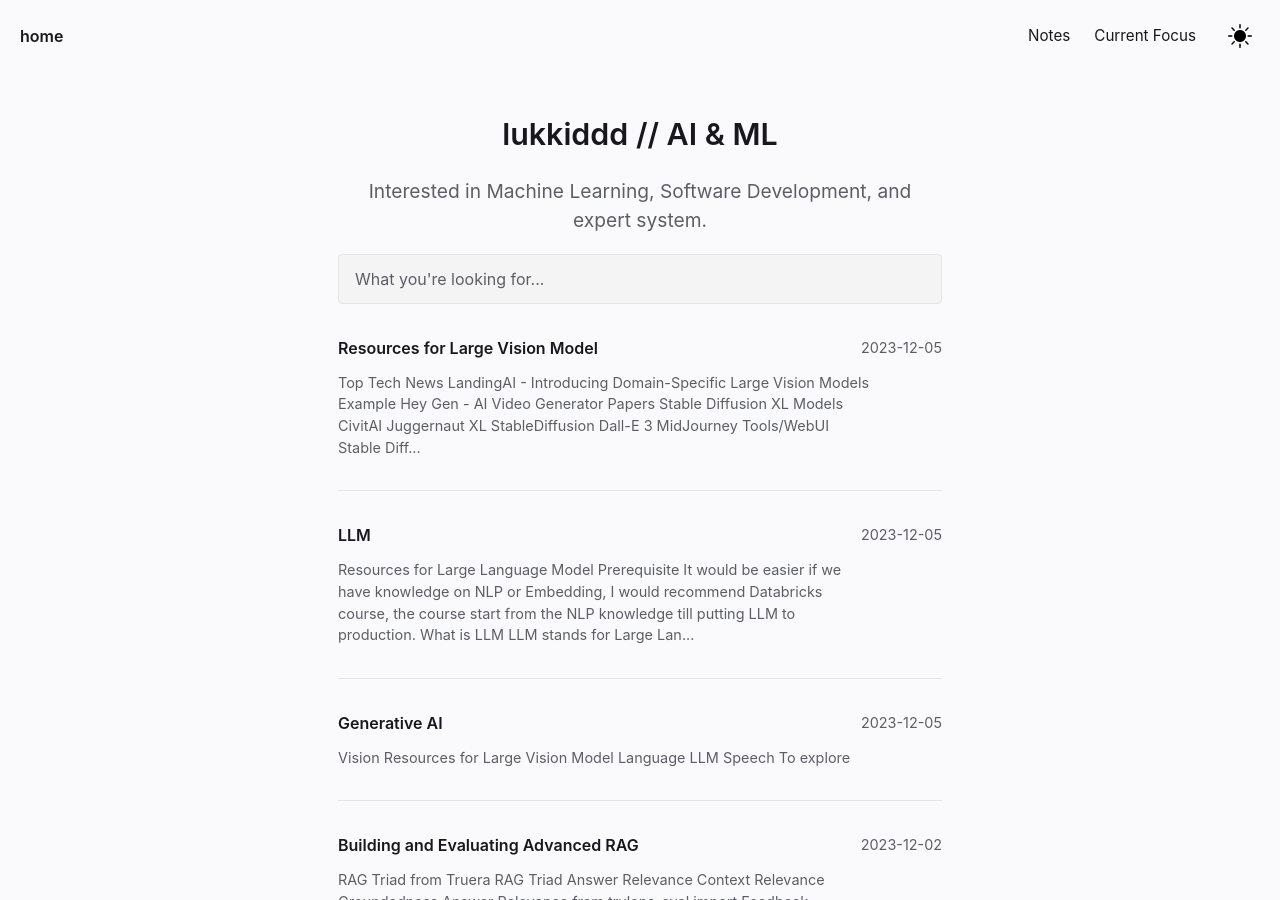
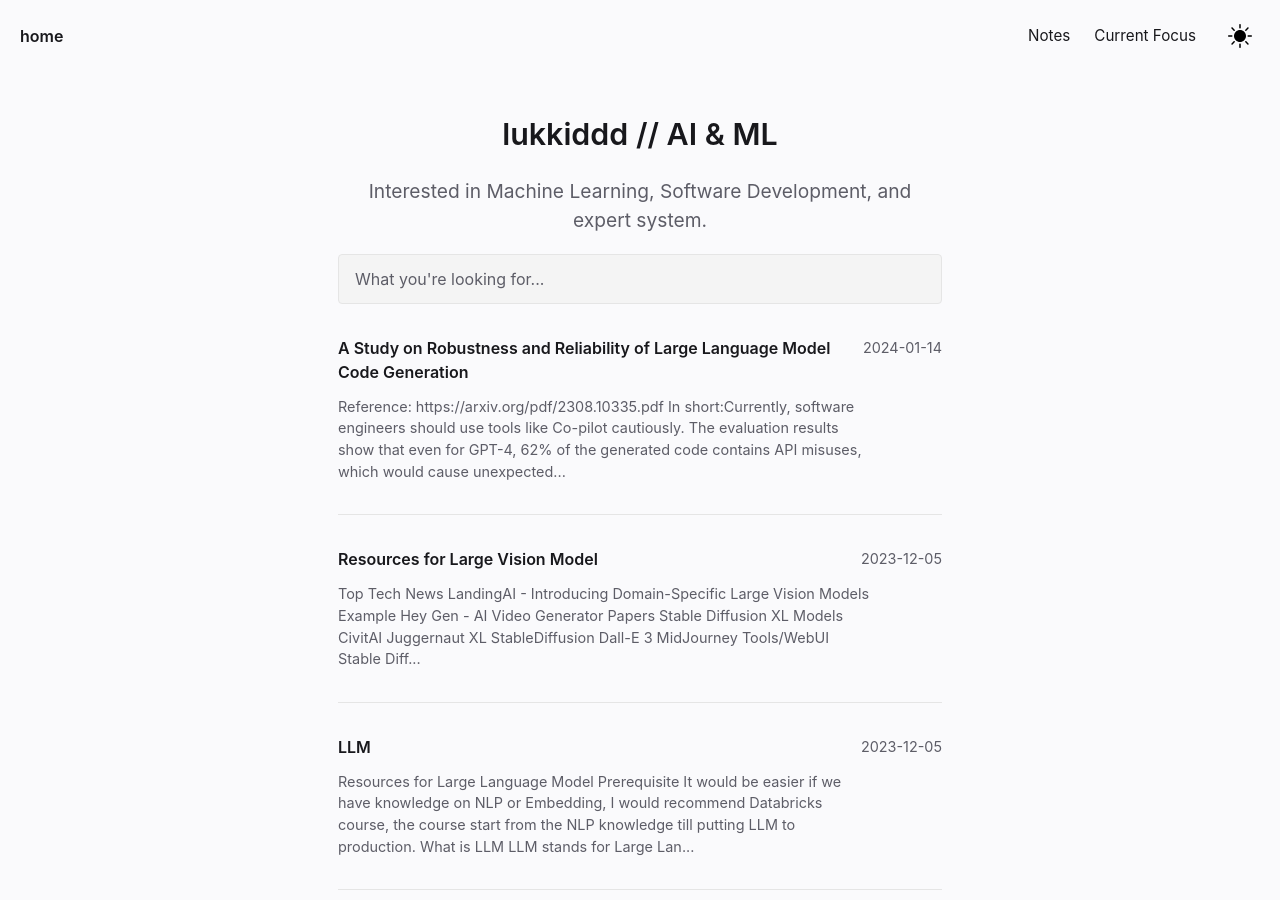
Before and after one commit to lukkiddd/lukkiddd.github.io, a Jekyll site: the page built from pages/index.md, in a window 1280 px wide and 900 px high. Built offline with Jekyll 4.4.1, drawn with Linux system fonts in a browser that asks for light colours.

Commit message:
Add new note on llm

```diff
--- /dev/null
+++ b/_notes/Public/A Study on Robustness and Reliability of Large Language Model Code Generation.md
@@ -0,0 +1,29 @@
+---
+title: A Study on Robustness and Reliability of Large Language Model Code Generation
+notetype: feed
+date: 2024-01-14
+---
+**Reference**: [https://arxiv.org/pdf/2308.10335.pdf](https://arxiv.org/pdf/2308.10335.pdf)
+
+**In short**:Currently, software engineers should use tools like Co-pilot cautiously.
+
+The evaluation results show that even for GPT-4, 62% of the generated code contains API misuses, which would cause unexpected consequences if the code is introduced into real-world software.
+
+Therefore, it is essential to contemplate the code reliability while evaluating the code generation by large language models.
+
+![Result of checking API Usage from LLMs - Figure 3](/assets/img/a-study-on-robustness-llm.png)
+
+**For LLM Practitioners**:
+- Improvement in the base model helps.
+- Fine-tuning the model helps.
+- Prompt engineering helps.
+
+
+**Findings**:
+1. Answers to real-world coding questions from state-of-the-art large language models often have API misuse issues.
+2. Among all answers containing executable code, 57-70% of the code snippets in LLM answers contain API misuse, potentially leading to severe consequences in production.
+3. Irrelevant short examples do not decrease the API misuse rate but trigger more valid answers, proving effective for benchmarking model performance.
+4. Some LLMs can learn from correct usage examples, reducing the API misuse rate.
+5. GPT-4 produces the highest number of answers containing executable code. Different LLMs show varying misuse rates for benchmark APIs.
+
+#llm
--- a/_notes/Public/Resources for Large Language Model.md
+++ b/_notes/Public/Resources for Large Language Model.md
@@ -42,6 +42,9 @@ After some learnings, I have tried to summarise my understanding into different
 - [x] [Don't Build AI Products The Way Everyone Else Is Doing It - Builder.io](https://www.youtube.com/watch?v=bRFLE9qi3t8)
 - [ ] [Cohere Reranking](https://docs.cohere.com/docs/reranking)
 - [ ] [HyDE](https://boston.lti.cs.cmu.edu/luyug/HyDE/HyDE.pdf)
+
+**Research Paper**
+- [x] [[A Study on Robustness and Reliability of Large Language Model Code Generation]]
 
 
 ### Prompting
```
Also changed, not shown: _notes/Public/LLM.md (+1 -1 lines), assets/img/a-study-on-robustness-llm.png (added).
